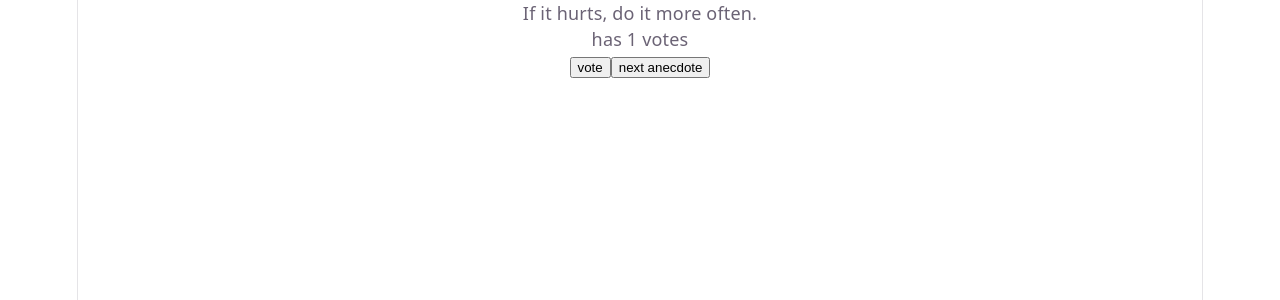
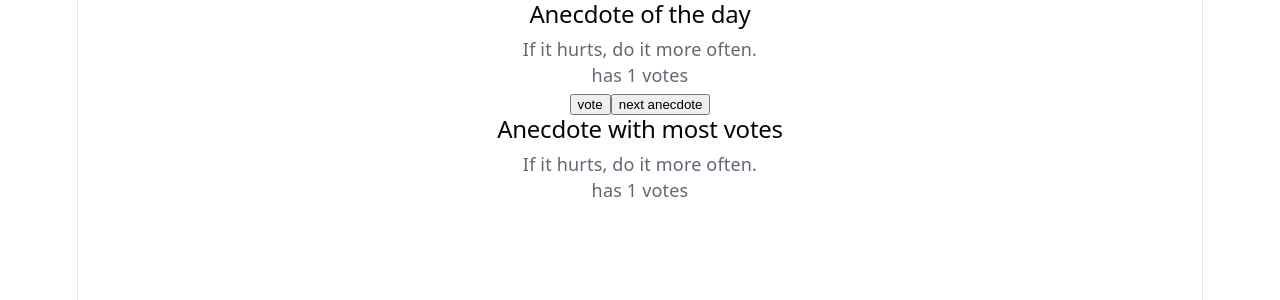
Before and after one commit to x-ray-reggie/fullstackopen-part0, a React (Vite) app in the folder part1/: page / in a window 1280 px wide. Both pictures are taken after a click on the button "vote". Shown: the top 300 px of the page. Built offline with nearby package versions, Linux system fonts and the light colour scheme.

Commit message:
feat: complete exercise 1.14 anecdotes step 3

```diff
--- a/part1/src/App.jsx
+++ b/part1/src/App.jsx
@@ -13,8 +13,6 @@ const App = () => {
   ]
 
   const [selected, setSelected] = useState(0)
-
-  // Initialize a zero-filled array of the same length as the anecdotes array
   const [votes, setVotes] = useState(new Array(anecdotes.length).fill(0))
 
   const handleNextClick = () => {
@@ -23,20 +21,32 @@ const App = () => {
   }
 
   const handleVoteClick = () => {
-    // Make a shallow copy of the votes array
     const copy = [...votes]
-    // Increment the value for the selected anecdote index by 1
     copy[selected] += 1
-    // Update the state with the modified copy
     setVotes(copy)
   }
 
+  // Find the index of the anecdote with the maximum number of votes
+  const maxVotes = Math.max(...votes)
+  const mostVotedIndex = votes.indexOf(maxVotes)
+
   return (
     <div>
+      <h2>Anecdote of the day</h2>
       <p>{anecdotes[selected]}</p>
       <p>has {votes[selected]} votes</p>
       <button onClick={handleVoteClick}>vote</button>
       <button onClick={handleNextClick}>next anecdote</button>
+
+      <h2>Anecdote with most votes</h2>
+      {maxVotes === 0 ? (
+        <p>No votes cast yet</p>
+      ) : (
+        <div>
+          <p>{anecdotes[mostVotedIndex]}</p>
+          <p>has {maxVotes} votes</p>
+        </div>
+      )}
     </div>
   )
 }
```
